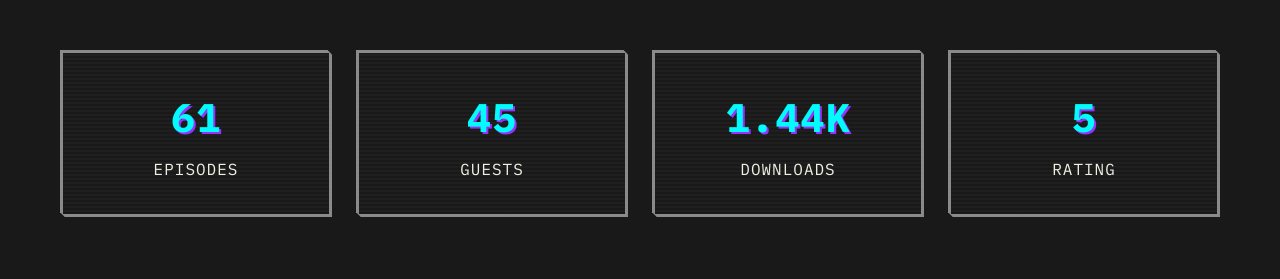
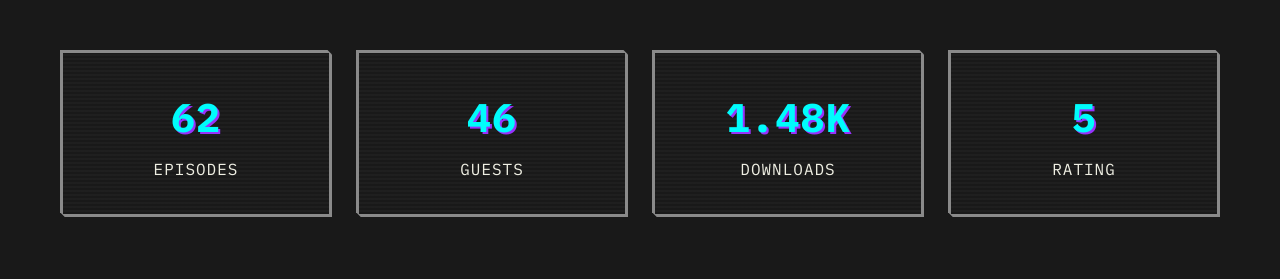
Before and after one commit to tmray/bootleg-videos, a Jekyll site: the page built from podcast.html, in a window 1280 px wide and 900 px high, scrolled down 2662 px. Shown: the part 169-448 px from the top of the window. Built offline with Jekyll 4.4.1, drawn with Linux system fonts in a browser that asks for light colours.

Commit message:
updated podcast stats

```diff
--- a/_data/podcast.yml
+++ b/_data/podcast.yml
@@ -53,13 +53,13 @@ platforms:
 
 # Podcast Stats (optional)
 stats:
-  - number: "61"
+  - number: "62"
     label: "Episodes"
 
-  - number: "45"
+  - number: "46"
     label: "Guests"
 
-  - number: "1.44k"
+  - number: "1.48k"
     label: "Downloads"
 
   - number: "5"
```
